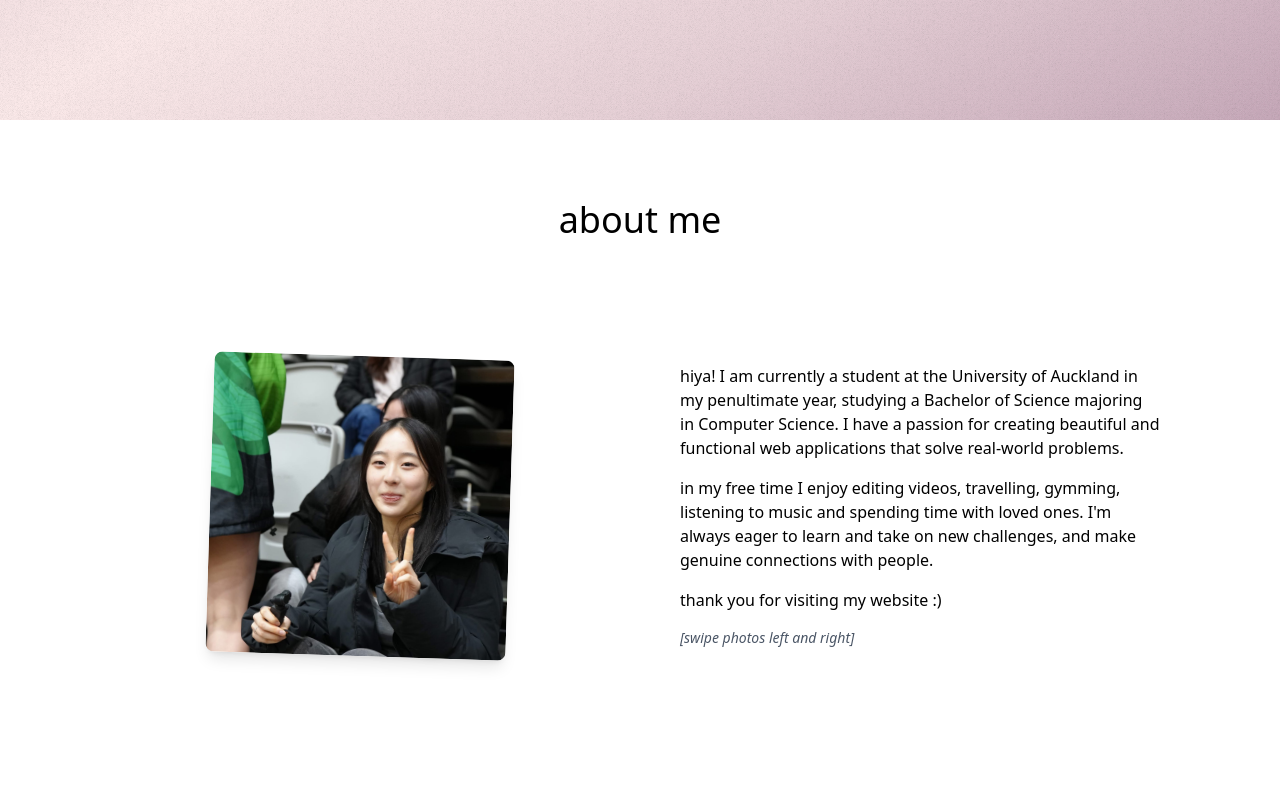
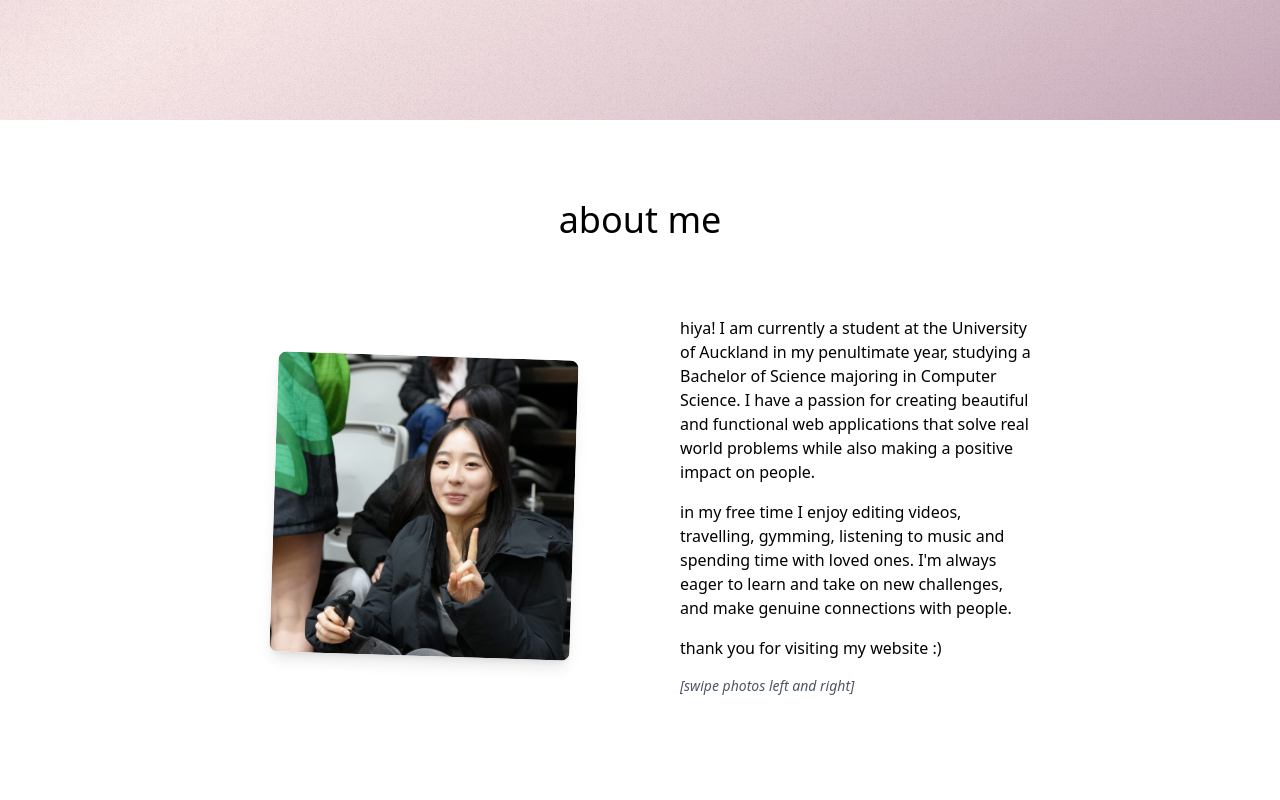
Before and after one commit to ashoomky/personal-website, a React (Vite) app: page / in a window 1280 px wide. Shown: the part 680-1480 px from the top of the page. Built offline with nearby package versions, Linux system fonts and the light colour scheme.

Commit message:
feat: fixed about me section spacing

```diff
--- a/src/components/AboutMe.jsx
+++ b/src/components/AboutMe.jsx
@@ -38,7 +38,7 @@ const AboutMe = () => {
     return (
 
 
-        <div id="about" className="w-full justify-center items-center p-20 ">
+        <div id="about" className=" w-full max-w-5xl mx-auto justify-center items-center p-20 ">
             <div className="text-4xl">
                 about me
             </div>
@@ -82,7 +82,7 @@ const AboutMe = () => {
                 {/* description */}
                 <div className="flex-1 md:w-1/2 m-10 text-left">
                     <p className="pb-4">
-                        hiya! I am currently a student at the University of Auckland in my penultimate year, studying a Bachelor of Science majoring in Computer Science. I have a passion for creating beautiful and functional web applications that solve real-world problems.
+                        hiya! I am currently a student at the University of Auckland in my penultimate year, studying a Bachelor of Science majoring in Computer Science. I have a passion for creating beautiful and functional web applications that solve real world problems while also making a positive impact on people.
                     </p>
                     <p className="pb-4">
                         in my free time I enjoy editing videos, travelling, gymming, listening to music and spending time with loved ones. I'm always eager to learn and take on new challenges, and make genuine connections with people.
```
